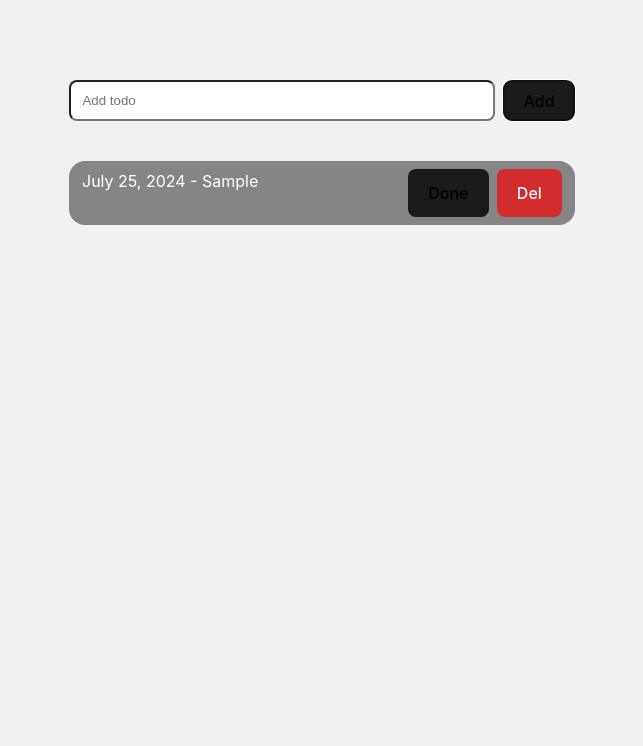
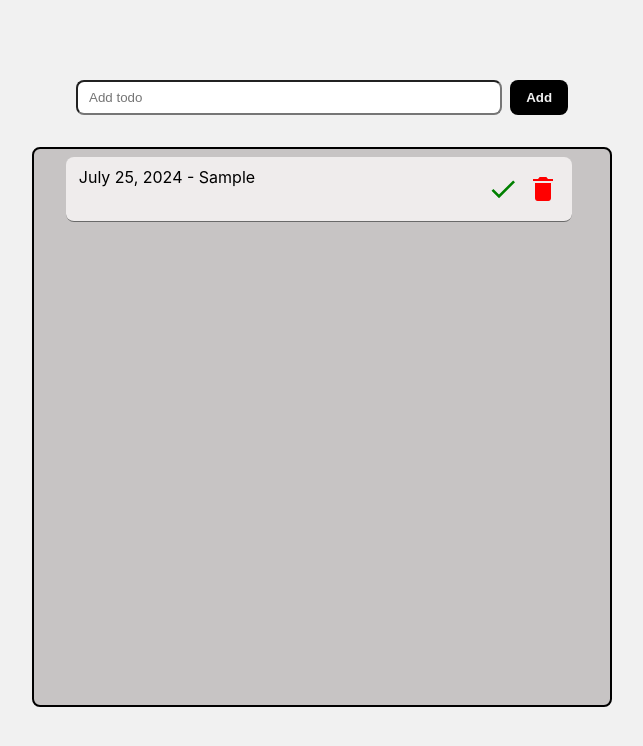
Before and after one commit to posanrobi/TodoApp, a React (Vite) app in the folder vite-project/: page / in a window 1280 px wide. Both pictures are taken after typing "Sample" into the empty fields and a click on the button "Add". Shown: the top 746 px of the page, without its empty margins (318-961 px from the left). Built offline with nearby package versions, Linux system fonts and the light colour scheme.

Commit message:
design, outsourcing

```diff
--- a/vite-project/package.json
+++ b/vite-project/package.json
@@ -13,6 +13,7 @@
     "@reduxjs/toolkit": "^2.2.6",
     "react": "^18.3.1",
     "react-dom": "^18.3.1",
+    "react-icons": "^5.2.1",
     "react-redux": "^9.1.2"
   },
   "devDependencies": {
--- a/vite-project/src/App.jsx
+++ b/vite-project/src/App.jsx
@@ -1,87 +1,10 @@
-import { useState } from "react";
 import "./App.css";
-import { useDispatch, useSelector } from "react-redux";
-import { addTodo, deleteTodo, toggleTodo } from "./store/store.js";
-import classes from "./Todos.module.css";
+import Todos from "./Todos";
 
 function App() {
-  const [text, setText] = useState("");
-  const todos = useSelector((state) => state.todos.todos);
-  const dispatch = useDispatch();
-
-  const handleAddTodo = () => {
-    if (text.trim()) {
-      dispatch(addTodo(text));
-      setText("");
-    }
-  };
-
-  const handleDeleteTodo = (id) => {
-    dispatch(deleteTodo(id));
-  };
-
-  const handleToggleTodo = (id) => {
-    dispatch(toggleTodo(id));
-  };
-
-  const handleInputChange = (e) => {
-    setText(e.target.value);
-  };
-
   return (
     <>
-      <div className={classes.todoContainer}>
-        <div className={classes.inputTodoContainer}>
-          <input
-            type="text"
-            value={text}
-            onChange={handleInputChange}
-            placeholder="Add todo"
-            className={classes.inputField}
-          />
-          <button onClick={handleAddTodo}>Add</button>
-        </div>
-        <ul className={classes.todoList}>
-          {todos.map((todo) => {
-            const date = new Date(todo.id);
-            const formattedDate = date.toLocaleDateString("en-US", {
-              year: "numeric",
-              month: "long",
-              day: "numeric",
-            });
-
-            const itemClass = todo.completed
-              ? `${classes.todoItem} ${classes.completedTodo}`
-              : classes.todoItem;
-
-            return (
-              <li key={todo.id} className={`${itemClass}`}>
-                <div className={classes.todoItemText}>
-                  {todo.completed && (
-                    <span className={classes.completedTodoText}>
-                      Completed!
-                    </span>
-                  )}
-                  {` ${formattedDate} - ${todo.text}`}
-                </div>
-                <div className={classes.todoItemButtons}>
-                  <button
-                    className={classes.doneBtn}
-                    onClick={() => handleToggleTodo(todo.id)}
-                  >{`${todo.completed ? "Cancel" : "Done"}`}</button>
-                  <button
-                    onClick={() => handleDeleteTodo(todo.id)}
-                    className={classes.deleteTodo}
-                  >
-                    Del
-                  </button>
-                </div>
-              </li>
-            );
-          })}
-          {todos.length === 0 && <p>No todos yet</p>}
-        </ul>
-      </div>
+      <Todos />
     </>
   );
 }
--- /dev/null
+++ b/vite-project/src/Todos.jsx
@@ -0,0 +1,101 @@
+import { useState } from "react";
+import { useDispatch, useSelector } from "react-redux";
+import { addTodo, deleteTodo, toggleTodo } from "./store/todo-slice.js";
+
+import classes from "./Todos.module.css";
+import { MdDone } from "react-icons/md";
+import { IoMdTrash } from "react-icons/io";
+
+const Todos = () => {
+  const [text, setText] = useState("");
+  const todos = useSelector((state) => state.todos.todos);
+  const dispatch = useDispatch();
+
+  const handleAddTodo = () => {
+    if (text.trim()) {
+      dispatch(addTodo(text));
+      setText("");
+    }
+  };
+
+  const handleDeleteTodo = (id) => {
+    dispatch(deleteTodo(id));
+  };
+
+  const handleToggleTodo = (id) => {
+    dispatch(toggleTodo(id));
+  };
+
+  const handleInputChange = (e) => {
+    setText(e.target.value);
+  };
+
+  return (
+    <>
+      <div className={classes.todoContainer}>
+        <div className={classes.inputTodoContainer}>
+          <input
+            type="text"
+            value={text}
+            onChange={handleInputChange}
+            placeholder="Add todo"
+            className={classes.inputField}
+          />
+          <button className={classes.addTodoBtn} onClick={handleAddTodo}>
+            Add
+          </button>
+        </div>
+        <ul className={classes.todoList}>
+          {todos.map((todo) => {
+            const date = new Date(todo.id);
+            const formattedDate = date.toLocaleDateString("en-US", {
+              year: "numeric",
+              month: "long",
+              day: "numeric",
+            });
+
+            const itemClass = todo.completed
+              ? `${classes.todoItem} ${classes.completedTodo}`
+              : classes.todoItem;
+
+            return (
+              <li key={todo.id} className={`${itemClass}`}>
+                <div className={classes.todoItemText}>
+                  {todo.completed && (
+                    <span className={classes.completedTodoText}>
+                      Completed!
+                    </span>
+                  )}
+                  {` ${formattedDate} - ${todo.text}`}
+                </div>
+                <div className={classes.todoItemButtons}>
+                  <button
+                    className={classes.doneBtn}
+                    onClick={() => handleToggleTodo(todo.id)}
+                  >
+                    {todo.completed ? (
+                      <span className={classes.cancelBtn}>Cancel</span>
+                    ) : (
+                      <MdDone />
+                    )}
+                  </button>
+                  <button
+                    onClick={() => handleDeleteTodo(todo.id)}
+                    className={classes.deleteTodo}
+                  >
+                    <IoMdTrash />
+                  </button>
+                </div>
+              </li>
+            );
+          })}
+          {todos.length === 0 && (
+            <p className={classes.noTodoText}>No todos yet</p>
+          )}
+        </ul>
+      </div>
+    </>
+  );
+};
+
+export default Todos;
--- a/vite-project/src/Todos.module.css
+++ b/vite-project/src/Todos.module.css
@@ -6,22 +6,29 @@
 
 .todoList {
   padding: 0;
-
-  max-height: 69vh; /* Biztosítjuk, hogy a lista ne nyúljon túl az ablakon */
-  overflow-y: auto; /* Görgethetővé tesszük, ha túl magas lenne */
+  max-height: 70vh;
+  min-height: 69.5vh;
+  background-color: rgb(199, 196, 196);
+  overflow-y: auto;
   overflow-x: hidden;
+  padding: 0 2rem;
+  border-radius: 0.5rem;
+  width: 32rem;
+  border: 2px solid black;
 }
 
 .todoItem {
-  background-color: rgb(133 133 133);
+  background-color: #efecec;
+  border-radius: 0.5rem;
+  border-bottom: 1px solid #696969;
   padding: 0.5rem 0.8rem;
-  border-radius: 1rem;
   list-style: none;
   margin: 0.5rem 0;
   width: 30rem;
   height: 3rem;
   display: flex;
   gap: 3rem;
+  justify-content: space-between;
   animation: fadeIn 0.3s ease-in-out;
 }
 
@@ -31,6 +38,7 @@
   overflow-y: auto;
   overflow-x: hidden;
   text-align: left;
+  color: black;
 }
 
 /* SCROLLBAR BEGIN */
@@ -51,6 +59,24 @@
 .todoItemText::-webkit-scrollbar-thumb:hover {
   cursor: pointer;
 }
+
+.todoList::-webkit-scrollbar {
+  width: 8px;
+}
+
+.todoList::-webkit-scrollbar-track {
+  background: #b8b2b2;
+  border-radius: 10px;
+}
+
+.todoList::-webkit-scrollbar-thumb {
+  background: #000000;
+  border-radius: 10px;
+}
+
+.todoList::-webkit-scrollbar-thumb:hover {
+  cursor: pointer;
+}
 /* SCROLLBAR END */
 
 .inputTodoContainer {
@@ -65,8 +91,59 @@
   gap: 0.5rem;
 }
 
+.addTodoBtn {
+  border-radius: 0.5rem;
+  border: none;
+  color: #f1f1f1;
+  font-weight: bold;
+  padding: 0 1rem;
+  cursor: pointer;
+  background-color: #000000;
+}
+
+.addTodoBtn:hover {
+  background-color: #302f2f;
+}
+
+.doneBtn {
+  color: green;
+  background-color: transparent;
+  font-size: 2rem;
+  display: flex;
+  align-items: center;
+  cursor: pointer;
+  padding: 0;
+  border: none;
+  outline: none;
+}
+
+.deleteTodo {
+  color: red;
+  background-color: transparent;
+  font-size: 2rem;
+  display: flex;
+  align-items: center;
+  cursor: pointer;
+  padding: 0;
+  outline: none;
+  border: none;
+}
+
+.deleteTodo:hover {
+  color: rgba(255, 0, 0, 0.708);
+}
+
 .doneBtn:hover {
-  background-color: #000000aa;
+  color: rgba(0, 128, 0, 0.626);
+}
+
+.cancelBtn {
+  font-size: 1rem;
+  color: black;
+}
+
+.cancelBtn:hover {
+  color: rgb(53, 50, 50);
 }
 
 .inputField {
@@ -74,16 +151,11 @@
   background-color: rgb(255, 255, 255);
   border-radius: 0.5rem;
   color: black;
-  width: 100%;
-}
-
-.deleteTodo {
-  background-color: rgba(242, 9, 9, 0.711);
-  color: white;
+  width: 25rem;
 }
 
 .completedTodo {
-  background-color: rgb(106, 188, 93);
+  background-color: rgb(140, 215, 129);
   color: black;
 }
 
@@ -91,6 +163,12 @@
   font-weight: bold;
   display: inline-block;
   animation: fadeInAndScale 0.4s ease-in-out;
+}
+
+.noTodoText {
+  color: black;
+  font-style: italic;
+  margin-top: 10rem;
 }
 
 @keyframes fadeIn {
--- a/vite-project/src/index.css
+++ b/vite-project/src/index.css
@@ -20,24 +20,3 @@ body {
   width: 100%;
   height: 100vh;
 }
-
-button {
-  border-radius: 8px;
-  border: 1px solid transparent;
-  padding: 0.6em 1.2em;
-  font-size: 1em;
-  font-weight: 500;
-  font-family: inherit;
-  background-color: #1a1a1a;
-  cursor: pointer;
-  transition: border-color 0.25s;
-}
-
-button:hover {
-  border-color: #3a3536;
-}
-
-button:focus,
-button:focus-visible {
-  outline: 4px auto -webkit-focus-ring-color;
-}
--- a/vite-project/src/store/store.js
+++ b/vite-project/src/store/store.js
@@ -1,35 +1,9 @@
-import { configureStore, createSlice } from "@reduxjs/toolkit";
-
-const initialState = {
-  todos: [],
-};
-
-const todoSlice = createSlice({
-  name: "todos",
-  initialState,
-  reducers: {
-    addTodo: (state, action) => {
-      state.todos.push({
-        id: Date.now(),
-        text: action.payload,
-        completed: false,
-      });
-    },
-    toggleTodo: (state, action) => {
-      const todo = state.todos.find((todo) => todo.id === action.payload);
-      if (todo) todo.completed = !todo.completed;
-    },
-    deleteTodo: (state, action) => {
-      state.todos = state.todos.filter((todo) => todo.id !== action.payload);
-    },
-  },
-});
-
-export const { addTodo, toggleTodo, deleteTodo } = todoSlice.actions;
+import { configureStore } from "@reduxjs/toolkit";
+import todoSlice from "./todo-slice";
 
 const store = configureStore({
   reducer: {
-    todos: todoSlice.reducer,
+    todos: todoSlice,
   },
 });
 
--- a/vite-project/src/store/todo-slice.js
+++ b/vite-project/src/store/todo-slice.js
@@ -0,0 +1,29 @@
+import { createSlice } from "@reduxjs/toolkit";
+
+const initialTodoState = {
+  todos: [],
+};
+
+const todoSlice = createSlice({
+  name: "todos",
+  initialState: initialTodoState,
+  reducers: {
+    addTodo: (state, action) => {
+      state.todos.push({
+        id: Date.now(),
+        text: action.payload,
+        completed: false,
+      });
+    },
+    toggleTodo: (state, action) => {
+      const todo = state.todos.find((todo) => todo.id === action.payload);
+      if (todo) todo.completed = !todo.completed;
+    },
+    deleteTodo: (state, action) => {
+      state.todos = state.todos.filter((todo) => todo.id !== action.payload);
+    },
+  },
+});
+
+export const { addTodo, toggleTodo, deleteTodo } = todoSlice.actions;
+export default todoSlice.reducer;
```
Also changed, not shown: 1 other file (tests, documents, lock files or other folders).
